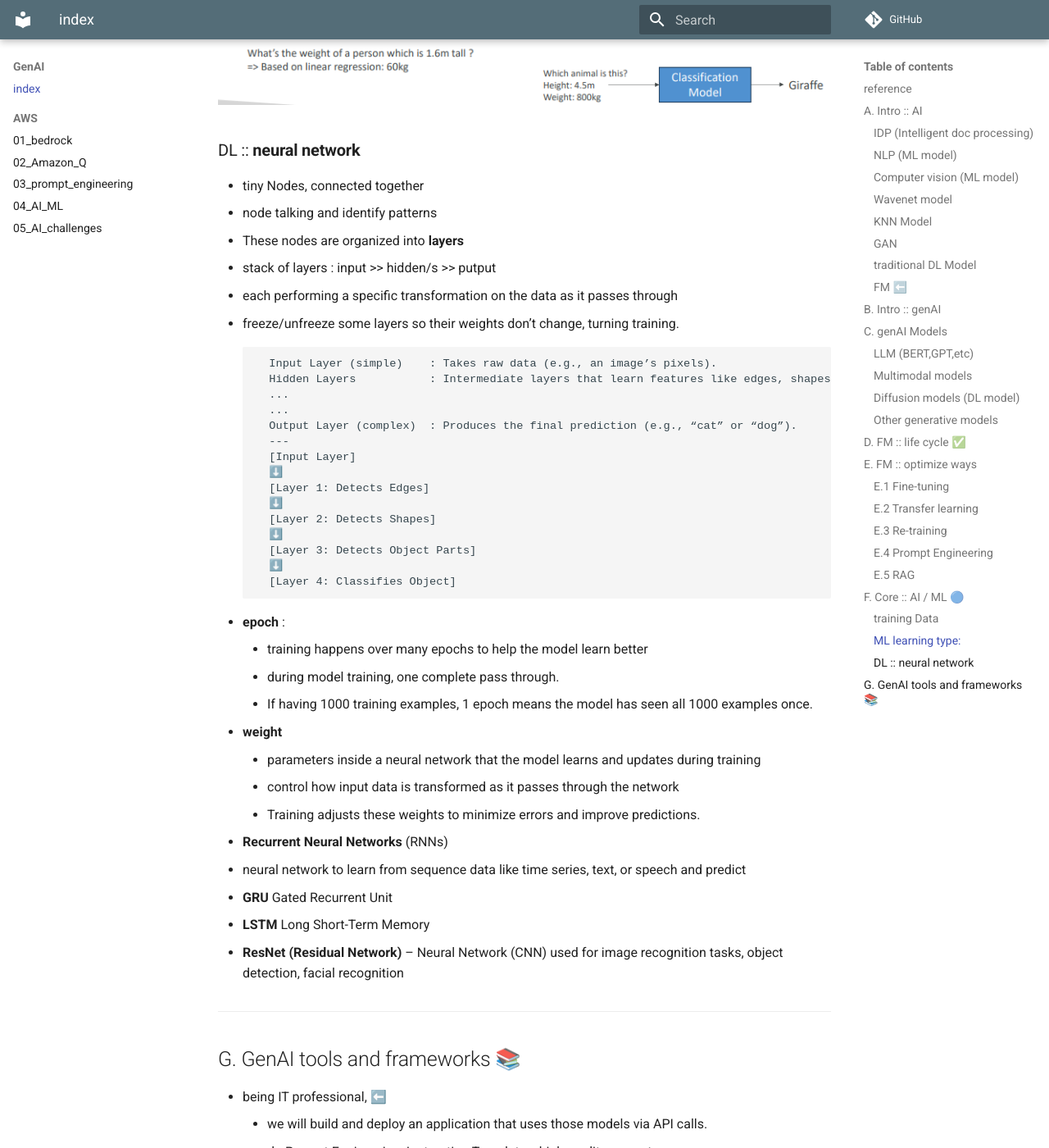
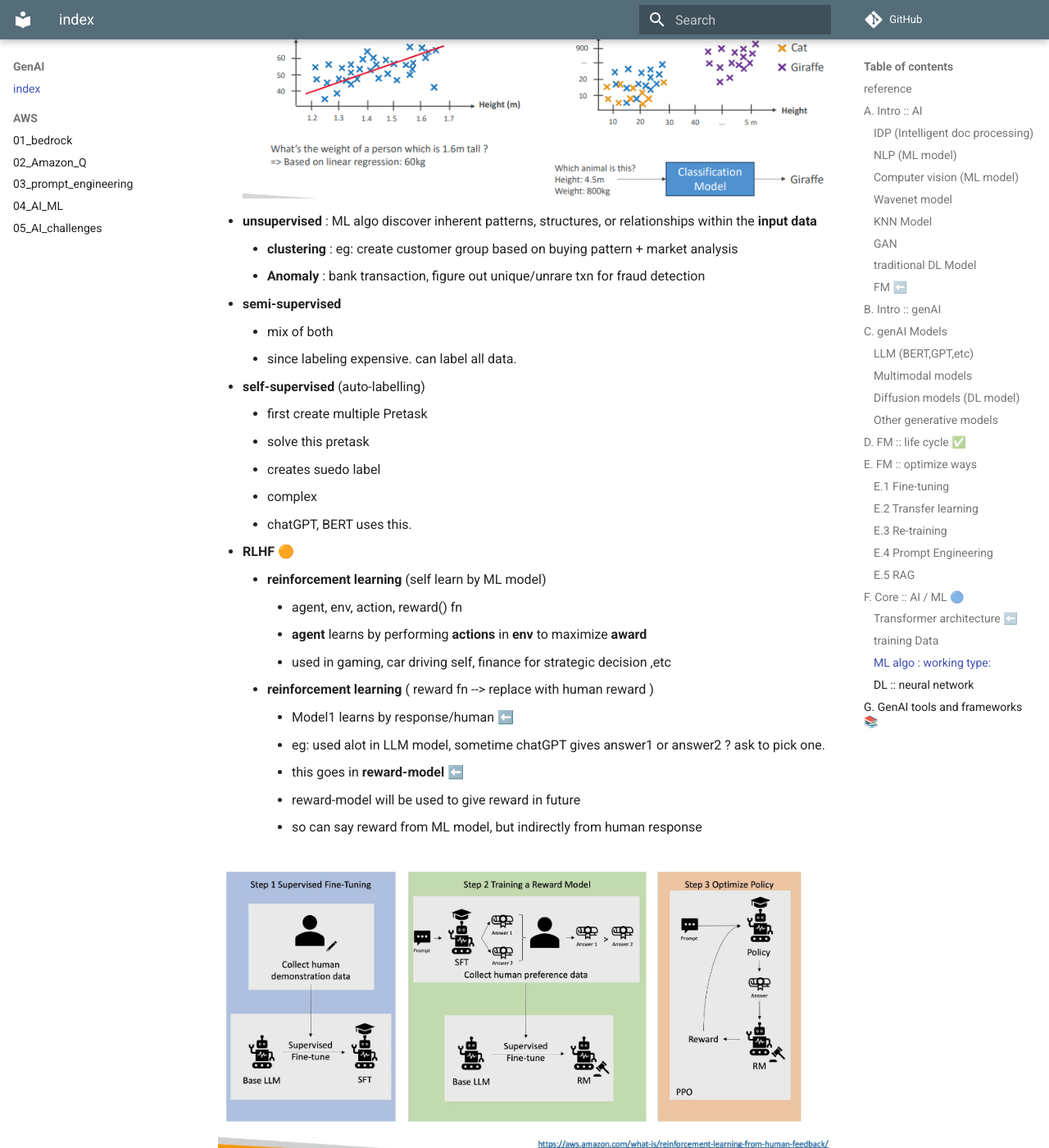
Before and after one commit to lekhrajdinkar/data-engineer, an MkDocs documentation site: the page built from docs/00_gen_ai/00_GenAI.md, in a window 1280 px wide and 1400 px high, scrolled down 8010 px. Shown: the whole window at 82% size. Built offline with MkDocs 1.6.1 and Material for MkDocs 9.7.7, drawn with Linux system fonts in a browser that asks for light colours; comment, search, counter and statistics services are not loaded; some of the changed text lies outside the part shown.

```diff
--- a/docs/00_gen_ai/00_GenAI.md
+++ b/docs/00_gen_ai/00_GenAI.md
@@ -224,15 +224,42 @@
 ---
 ## F. Core :: AI / ML 🔵
 - Training-data >> **ML alog** >> Model
+### Transformer architecture ⬅️
+- helps FM foundation model to integrate idea from existing ML/DL model (mentioned above)
 ### training Data
 - Structure data - csv,rdbms, timeseries data, etc
-- un-Structure data - image(pixel),object, coments etc | have specific type of ML alog to deal with these.
+- un-Structure data - image(pixel),object, comments etc | have specific type of ML alog to deal with these.
 - label Data - input+label | added by human/auto, use to define mapping x1 --> o1 | **supervised leaning**
 - un-label Data - input | model itself tries to find pattern -inheritance,relationship, etc | **un-supervised leaning**
 
-### ML learning type:
+### ML algo : working type:
+- **supervised** (label by humans)
 ![img_1.png](../99_img/genai/02/img_1.png)
+- **unsupervised** : ML algo discover inherent patterns, structures,  or relationships within the **input data**
+    - **clustering** : eg: create customer group based on buying pattern + market analysis
+    - **Anomaly** : bank transaction, figure out unique/unrare txn for fraud detection
+- **semi-supervised**
+    - mix of both
+    - since labeling expensive. can label all data.
+- **self-supervised**  (auto-labelling)
+    -  first create multiple Pretask
+    - solve this pretask
+    - creates suedo label
+    - complex
+    - chatGPT, BERT uses this.
+- **RLHF** 🟠
+    - **reinforcement learning** (self learn by ML model)
+        - agent, env, action, reward() fn
+        - **agent** learns by performing **actions** in **env** to maximize **award**
+        - used in gaming, car driving self, finance  for strategic decision ,etc
+    - **reinforcement learning** ( reward fn --> replace with human reward )
+         - Model1 learns by response/human ⬅️
+         - eg: used alot in LLM model, sometime chatGPT gives answer1 or answer2 ? ask to pick one.
+         - this goes in **reward-model** ⬅️
+         - reward-model will be used to give reward in future
+         - so can say reward from ML model, but indirectly from human response
 
+![img.png](../02_funda/99_IMG/002/rlhf.png)
 
 ### DL :: **neural network**
 - tiny Nodes, connected together
@@ -274,6 +301,15 @@
 
 - **ResNet (Residual Network)** – Neural Network (CNN) used for image recognition tasks, object detection, facial recognition
 
+- **temperature**
+
+| **Temperature Value** | **Effect on Output**                                            |
+| --------------------- | --------------------------------------------------------------- |
+| `0.0`                 | Very **deterministic**, always picks the most likely next word. |
+| `~0.7`                | **Balanced** output — some randomness, still coherent.          |
+| `1.0`                 | **Creative**, more diverse outputs, may take risks.             |
+| `>1.0`                | **Highly random**, can become incoherent or off-topic.          |
+
 ---
 ## G. GenAI tools and frameworks 📚
 - being IT professional, ⬅️
```
Also changed, not shown: docs/00_gen_ai/00_start.md (added, +46 -0 lines), docs/02_funda/99_IMG/002/rlhf.png (added).
